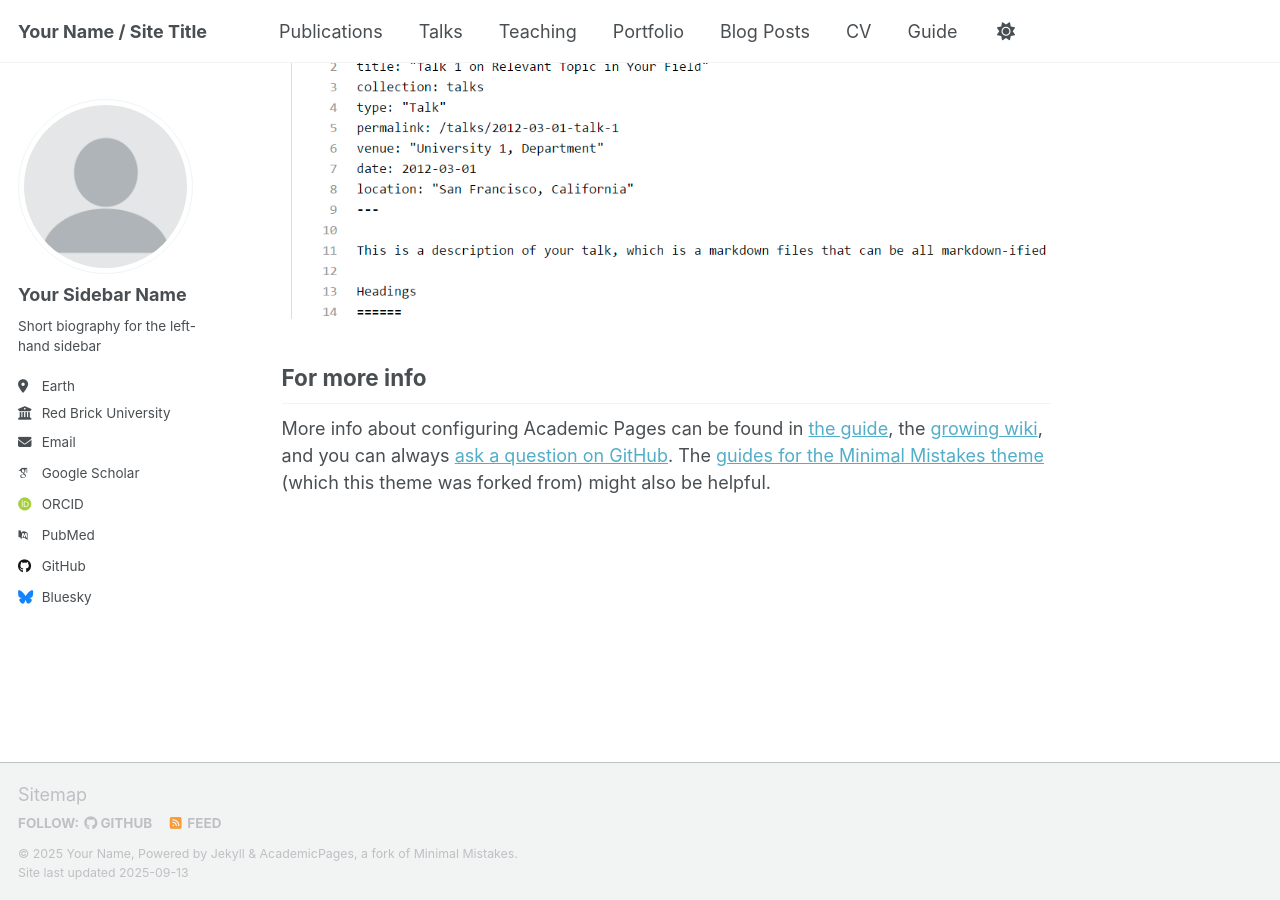
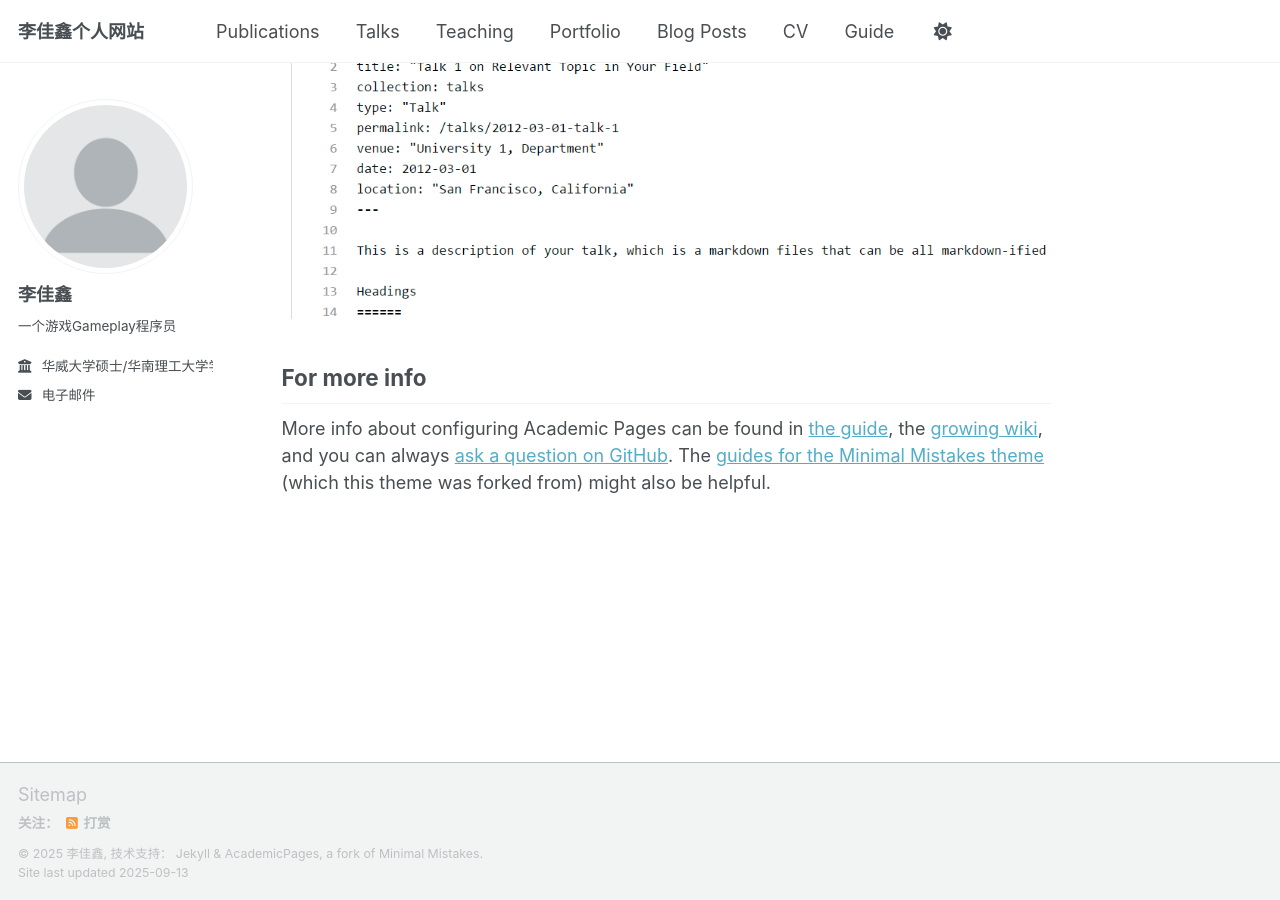
Before and after one commit to fengchenxue/fengchenxue.github.io, a Jekyll site: the page built from _pages/about.md, in a window 1280 px wide and 900 px high, scrolled down 2880 px. Built offline with Jekyll 4.4.1, drawn with Linux system fonts in a browser that asks for light colours; some web fonts are replaced; a script that is not in the unit is left out.

Commit message:
update config

```diff
--- a/_config.yml
+++ b/_config.yml
@@ -7,16 +7,16 @@
 # server process.
 
 # Basic Site Settings
-locale                   : "en-US"
+locale                   : "zh-CN"
 site_theme               : "default" # Currently available options are "default", "air"
-title                    : "Your Name / Site Title"
+title                    : "李佳鑫个人网站"
 title_separator          : "-"
-name                     : &name "Your Name"
-description              : &description "Your Name's academic portfolio"   # Update this with a general description of your site, this is the default if not overridden by a page
-url                      : https://academicpages.github.io # The base hostname & protocol for your site e.g. "https://[your GitHub username].github.io",
+name                     : &name "李佳鑫"
+description              : &description "李佳鑫的作品集"   # Update this with a general description of your site, this is the default if not overridden by a page
+url                      : https://fengchenxue.github.io # The base hostname & protocol for your site e.g. "https://[your GitHub username].github.io",
                                                            # or if you already have some other page hosted on Github then use "https://[your GitHub username].github.io/[Your Repo Name]"
 baseurl                  : "" # the subpath of your site, e.g. "/blog"
-repository               : "academicpages/academicpages.github.io"
+repository               : "fengchenxue.github.io"
 
 # Site Author - The following control what appear as part of the author content on the side bar.
 #               If a field is blank the icon and link will not appear, otherwise it will be shown.
@@ -24,23 +24,23 @@ repository               : "academicpages/academicpages.github.io"
 author:
   # Biographic information
   avatar           : "profile.png"
-  name             : "Your Sidebar Name"
+  name             : "李佳鑫"
   pronouns         : # example: "she/her"
-  bio              : "Short biography for the left-hand sidebar"
-  location         : "Earth"
-  employer         : "Red Brick University"
+  bio              : "一个游戏Gameplay程序员"  # A short bio or tagline for the author
+  location         :
+  employer         : "华威大学硕士/华南理工大学学士"
   uri              : # URL
-  email            : "none@example.org"
+  email            : "840814316@qq.com"
 
   # Academic websites
   academia         : # URL
   arxiv            : # URL - Update with the correct link to your profile
-  googlescholar    : "https://scholar.google.com/citations?user=PS_CX0AAAAAJ"
+  googlescholar    :
   inspire-hep      : # URL
   impactstory      : # URL
-  orcid            : "http://orcid.org/yourorcidurl"
+  orcid            :
   semantic         : # URL
-  pubmed           : "https://www.ncbi.nlm.nih.gov/pubmed/?term=john+snow"
+  pubmed           :
   researchgate     : # URL
   scopus           : # URL
 
@@ -48,13 +48,13 @@ author:
   bitbucket        : # Username - Update with your username on the site
   codepen          : # Username
   dribbble         : # Username
-  github           : "academicpages"
+  github           :
   kaggle           : # Username
   stackoverflow    : # User number or user number and name (i.e., use "1" or "1/jeff-atwood")
 
   # Social media
   artstation       : # Username
-  bluesky          : "bsky.app" # Replace this with you Bluesky username
+  bluesky          : # Replace this with you Bluesky username
   facebook         : # Username
   flickr           : # Username
   foursquare       : # Username
```
